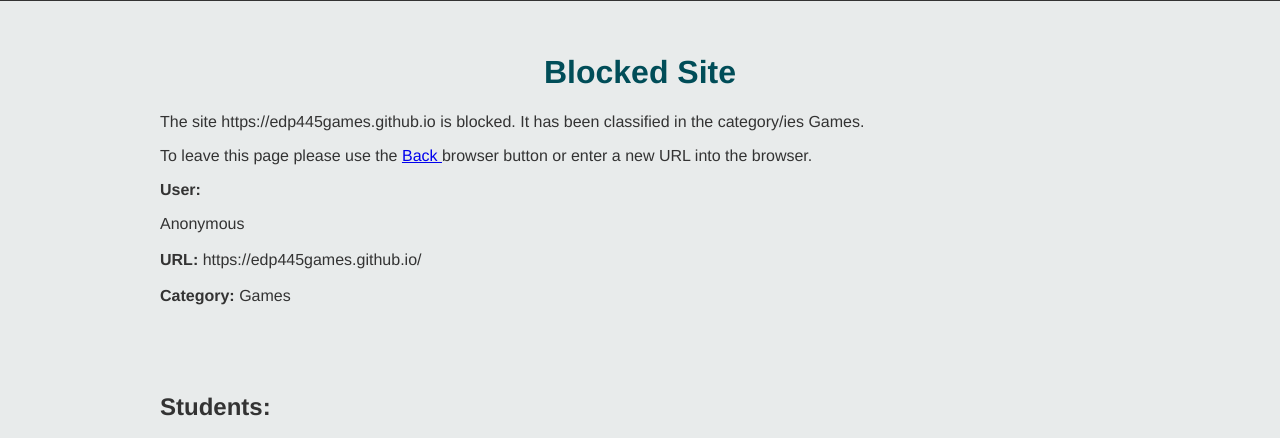
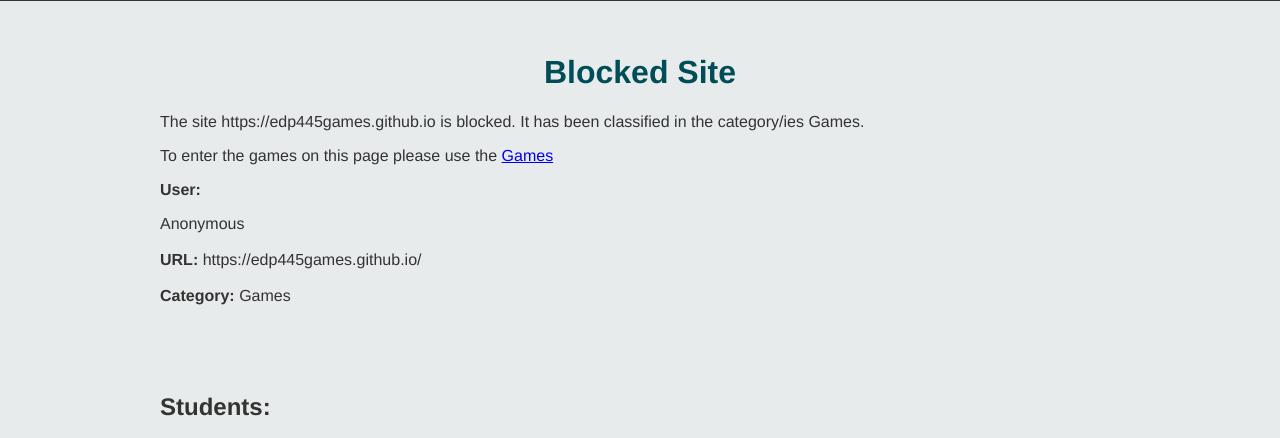
Before and after one commit to EDP445games/EDP445games.github.io, a plain HTML site: page index.html in a window 1280 px wide. Shown: the part 340-778 px from the top of the page. Drawn offline with Linux system fonts and the light colour scheme.

Commit message:
Update index.html

```diff
--- a/index.html
+++ b/index.html
@@ -92,7 +92,7 @@
                 <td style="padding: 30px;">
                     <h1>Blocked Site</h1>
                     <p>The site https://edp445games.github.io is blocked. It has been classified in the category/ies Games.</p>
-                    <p>To leave this page please use the <a href="https://amazingwebsitesupersigma.github.io"> Back </a> browser button or enter a new URL into the browser.</p>
+                    <p>To enter the games on this page please use the <a href="https://amazingwebsitesupersigma.github.io"> Games </a> </p>
                     <p>
                         <b> User: </b> <div id='username'>Anonymous</div> <br />
                         <b> URL: </b> https://edp445games.github.io/ <br />
```
